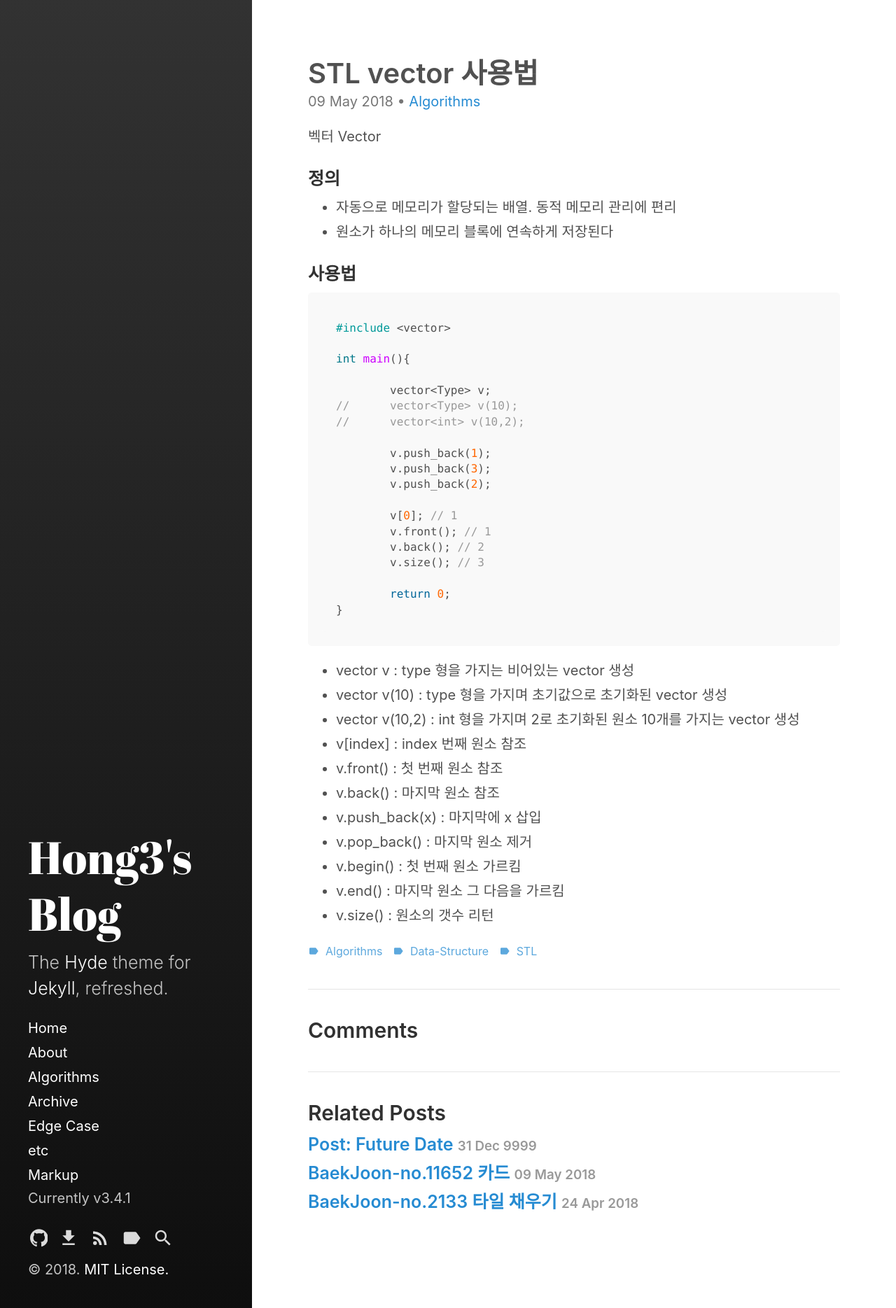
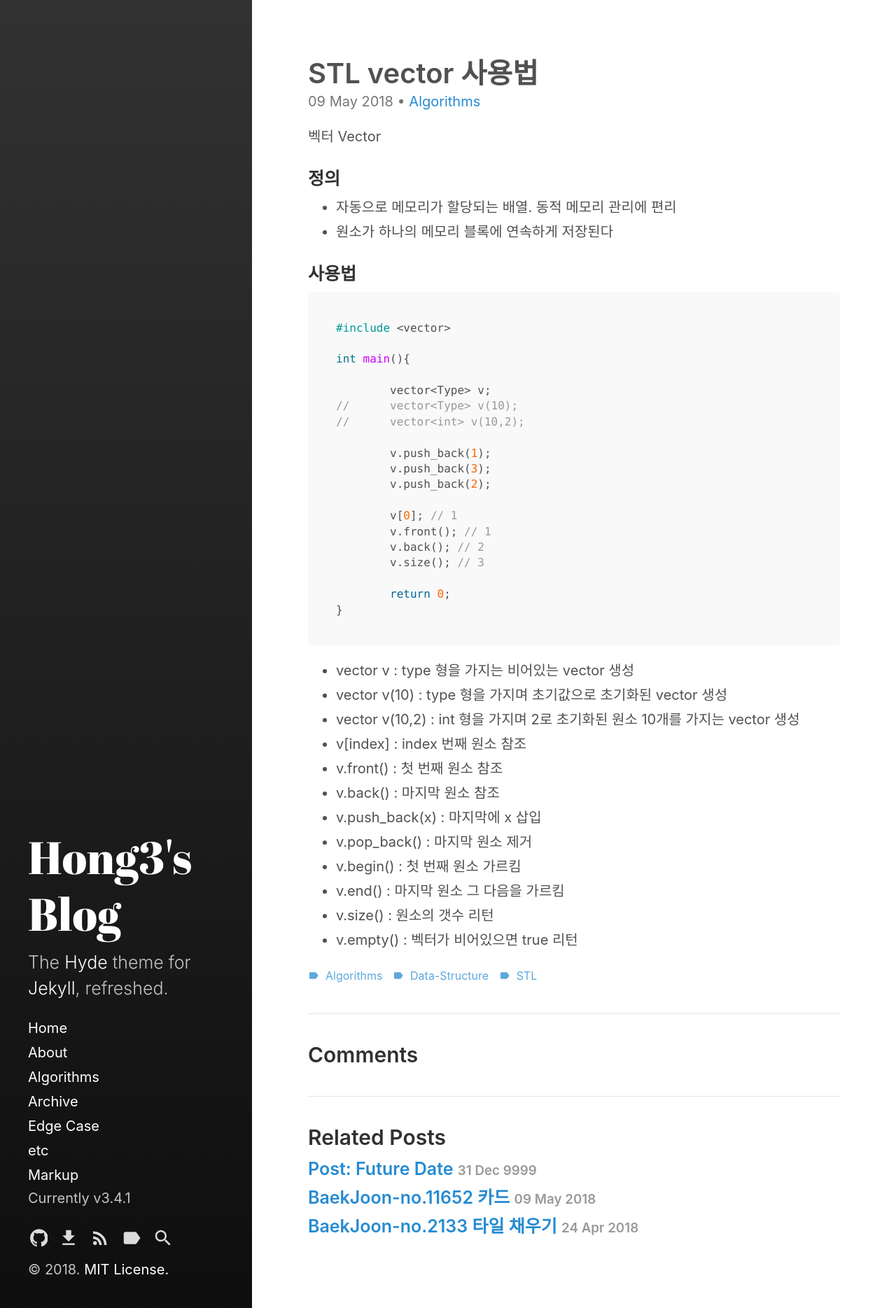
Before and after one commit to Hong3eee/Hong3eee.github.io, a Jekyll site: the page built from _posts/2018-05-09-algorithms-knowhow-vector.md, in a window 1280 px wide. Shown: the whole page at 70% size. Built offline with Jekyll 4.4.1, drawn with Linux system fonts in a browser that asks for light colours; comment, search, counter and statistics services are not loaded.

Commit message:
posting update

```diff
--- a/_posts/2018-05-09-algorithms-knowhow-vector.md
+++ b/_posts/2018-05-09-algorithms-knowhow-vector.md
@@ -49,3 +49,4 @@ int main(){
 - v.begin() : 첫 번째 원소 가르킴
 - v.end() : 마지막 원소 그 다음을 가르킴
 - v.size() : 원소의 갯수 리턴
+- v.empty() : 벡터가 비어있으면 true 리턴
```
